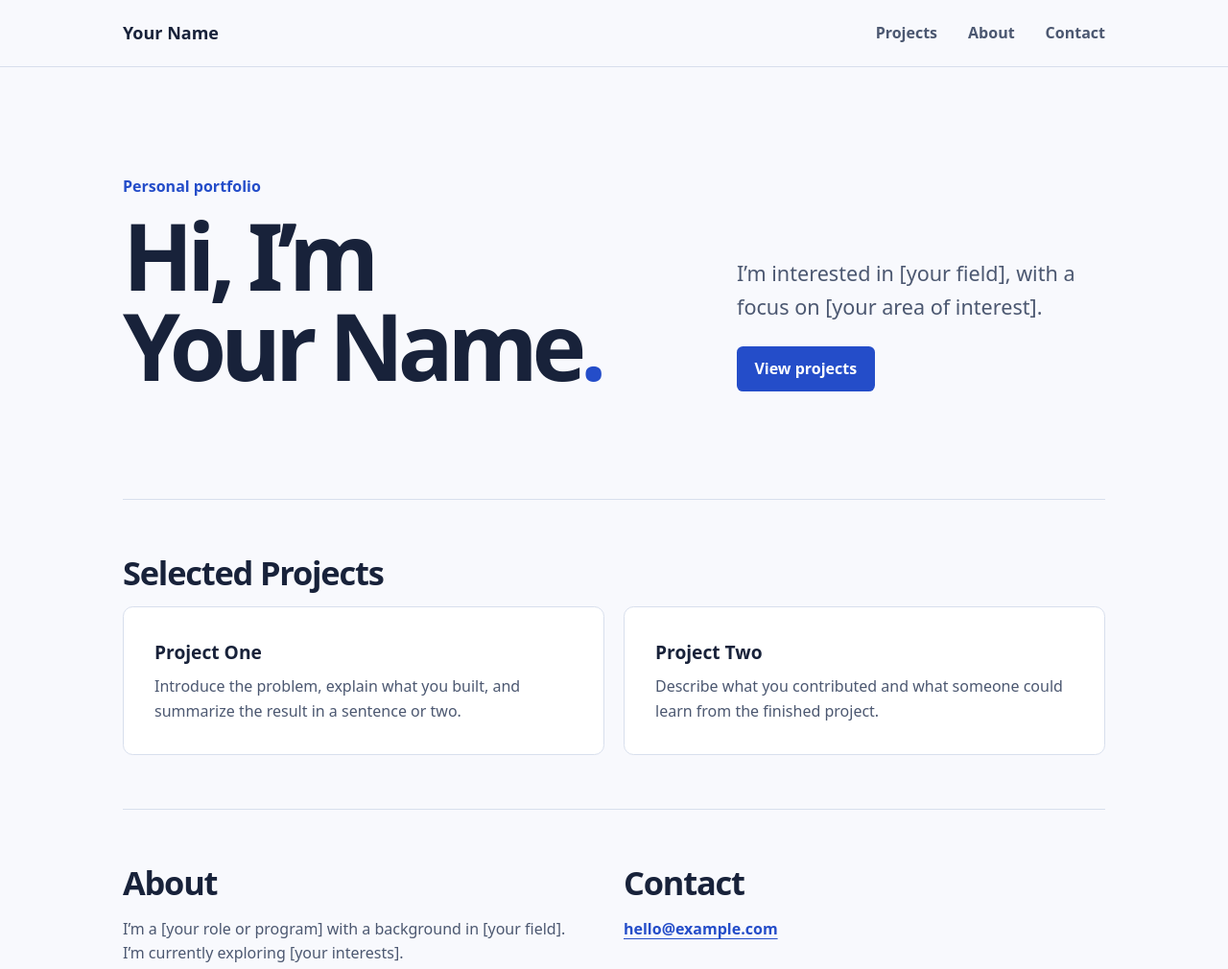
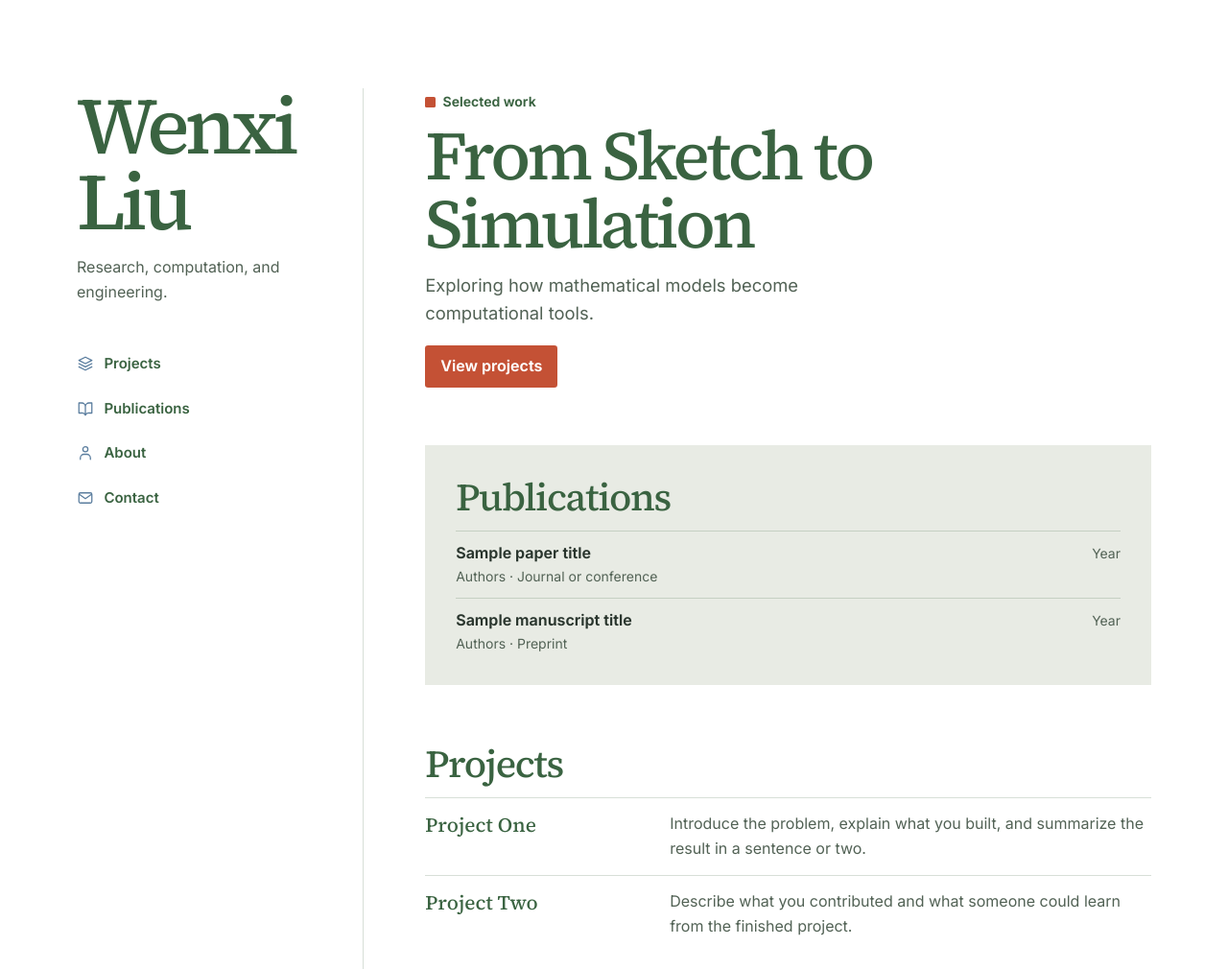
Before and after one commit to liu1223wenxi/liu1223wenxi.github.io, a plain HTML site: page index.html in a window 1280 px wide. Shown: the top 1010 px of the page at 96% size. Drawn offline with Linux system fonts and the light colour scheme.

Commit message:
Color change

```diff
--- a/index.html
+++ b/index.html
@@ -3,44 +3,91 @@
 <head>
   <meta charset="utf-8">
   <meta name="viewport" content="width=device-width, initial-scale=1">
-  <meta name="description" content="The personal portfolio of Your Name.">
-  <title>Your Name | Portfolio</title>
+  <meta name="description" content="The personal portfolio of Wenxi Liu.">
+  <title>Wenxi Liu | Portfolio</title>
+  <link rel="preconnect" href="https://fonts.googleapis.com">
+  <link rel="preconnect" href="https://fonts.gstatic.com" crossorigin>
+  <link rel="stylesheet" href="https://fonts.googleapis.com/css2?family=Inter:wght@400..650&amp;family=Source+Serif+4:opsz,wght@8..60,400..600&amp;display=swap">
   <link rel="stylesheet" href="./styles.css">
 </head>
 <body>
-  <header class="site-header">
-    <div class="container header-inner">
-      <a class="site-name" href="#top">Your Name</a>
-      <nav aria-label="Main navigation">
-        <a href="#projects">Projects</a>
-        <a href="#about">About</a>
-        <a href="#contact">Contact</a>
+  <a class="skip-link" href="#main-content">Skip to content</a>
+  <div class="site-layout" id="top">
+    <header class="site-index">
+      <div class="index-inner">
+        <h1 class="site-name">Wenxi <span>Liu</span></h1>
+        <!-- Replace this sample tagline with your own introduction. -->
+        <p class="site-intro">Research, computation, and engineering.</p>
+        <nav class="index-nav" aria-label="Main navigation">
+          <a href="#projects">
+            <svg class="nav-icon" viewBox="0 0 24 24" aria-hidden="true" focusable="false">
+              <path d="m12 3 9 4.5-9 4.5-9-4.5L12 3ZM3 12l9 4.5 9-4.5M3 16.5l9 4.5 9-4.5"/>
+            </svg>
+            Projects
+          </a>
+          <a href="#publications">
+            <svg class="nav-icon" viewBox="0 0 24 24" aria-hidden="true" focusable="false">
+              <path d="M12 7v14M3 4h4a5 5 0 0 1 5 5 5 5 0 0 1 5-5h4v14h-4a5 5 0 0 0-5 3 5 5 0 0 0-5-3H3V4Z"/>
+            </svg>
+            Publications
+          </a>
+          <a href="#about">
+            <svg class="nav-icon" viewBox="0 0 24 24" aria-hidden="true" focusable="false">
+              <circle cx="12" cy="7" r="3.5"/>
+              <path d="M5 21v-2a5 5 0 0 1 5-5h4a5 5 0 0 1 5 5v2"/>
+            </svg>
+            About
+          </a>
+          <a href="#contact">
+            <svg class="nav-icon" viewBox="0 0 24 24" aria-hidden="true" focusable="false">
+              <rect x="3" y="5" width="18" height="14" rx="2"/>
+              <path d="m3.5 7 8.5 6 8.5-6"/>
+            </svg>
+            Contact
+          </a>
         </nav>
       </div>
     </header>
 
-  <main id="top" class="container">
-    <section class="hero" aria-labelledby="intro-title">
+    <main id="main-content" tabindex="-1">
+      <section class="featured" aria-labelledby="featured-title">
+        <p class="section-label">Selected work</p>
+        <!-- Replace the sample feature when choosing the homepage content. -->
+        <h2 id="featured-title">From Sketch to Simulation</h2>
+        <p class="featured-summary">Exploring how mathematical models become computational tools.</p>
+        <a class="feature-button" href="#projects">View projects</a>
+      </section>
+
+      <section class="publications" id="publications" aria-labelledby="publications-title">
+        <h2 id="publications-title">Publications</h2>
+        <!-- Replace the sample titles, citations, and years with real publications. -->
+        <ul class="publication-list">
+          <li class="publication">
             <div>
-        <p class="section-label">Personal portfolio</p>
-        <h1 id="intro-title">Hi, I’m<br>Your Name<span>.</span></h1>
+              <h3>Sample paper title</h3>
+              <p>Authors · Journal or conference</p>
             </div>
-      <div class="hero-summary">
-        <!-- Replace this sentence with a one-line introduction. -->
-        <p>I’m interested in [your field], with a focus on [your area of interest].</p>
-        <a class="button" href="#projects">View projects</a>
+            <span class="publication-year">Year</span>
+          </li>
+          <li class="publication">
+            <div>
+              <h3>Sample manuscript title</h3>
+              <p>Authors · Preprint</p>
             </div>
+            <span class="publication-year">Year</span>
+          </li>
+        </ul>
       </section>
 
       <section class="projects" id="projects" aria-labelledby="projects-title">
-      <h2 id="projects-title">Selected Projects</h2>
-      <!-- Replace these sample cards with your own projects. -->
-      <div class="project-grid">
-        <article class="project-card">
+        <h2 id="projects-title">Projects</h2>
+        <!-- Replace the sample projects with your own. -->
+        <div class="project-list">
+          <article class="project">
             <h3>Project One</h3>
             <p>Introduce the problem, explain what you built, and summarize the result in a sentence or two.</p>
           </article>
-        <article class="project-card">
+          <article class="project">
             <h3>Project Two</h3>
             <p>Describe what you contributed and what someone could learn from the finished project.</p>
           </article>
@@ -59,5 +106,6 @@
         </section>
       </div>
     </main>
+  </div>
 </body>
 </html>
--- a/styles.css
+++ b/styles.css
@@ -1,15 +1,20 @@
 :root {
   color-scheme: light;
-  --background: #f8f9fd;
-  --surface: #fff;
-  --text: #18223a;
-  --muted: #4c5871;
-  --accent: #244dc9;
-  --accent-hover: #183794;
-  --line: #d8dfed;
-  font-family: system-ui, -apple-system, "Segoe UI", sans-serif;
+  --white: #fff;
+  --green: #3a6341;
+  --text: #29352d;
+  --muted: #526255;
+  --paper: #e8ebe4;
+  --blue: #5a7d9e;
+  --accent: #c45135;
+  --accent-hover: #a6402a;
+  --line: #d7dfd7;
+  --paper-line: #c5cfc2;
+  --heading-font: 'Source Serif 4', Georgia, serif;
+  --body-font: Inter, system-ui, sans-serif;
+  background: var(--white);
   color: var(--text);
-  background: var(--background);
+  font-family: var(--body-font);
 }
 
 *, *::before, *::after {
@@ -21,13 +26,13 @@ body {
   line-height: 1.6;
 }
 
-h1, h2, h3, p {
+h1, h2, h3, p, ul {
   margin: 0;
 }
 
 a {
-  color: inherit;
-  text-underline-offset: 0.25em;
+  color: var(--green);
+  text-underline-offset: 0.24em;
 }
 
 a:focus-visible {
@@ -35,148 +40,281 @@ a:focus-visible {
   outline-offset: 4px;
 }
 
-.container {
-  width: min(100% - 3rem, 64rem);
-  margin-inline: auto;
+section[id] {
+  scroll-margin-top: 1.5rem;
 }
 
-.site-header {
-  border-bottom: 1px solid var(--line);
+.skip-link {
+  position: absolute;
+  z-index: 1;
+  inset-block-start: 0.75rem;
+  inset-inline-start: 0.75rem;
+  padding: 0.5rem 0.85rem;
+  transform: translateY(calc(-100% - 1rem));
+  background: var(--white);
+  font-weight: 600;
 }
 
-.header-inner {
-  display: flex;
-  flex-wrap: wrap;
-  align-items: center;
-  justify-content: space-between;
-  gap: 0.5rem 1.5rem;
-  padding-block: 1.25rem;
+.skip-link:focus {
+  transform: none;
+}
+
+.site-layout {
+  display: grid;
+  grid-template-columns: minmax(11rem, 0.85fr) minmax(0, 2.15fr);
+  gap: clamp(1.75rem, 5vw, 4.5rem);
+  width: min(100% - 2 * clamp(1.25rem, 5.8vw, 4.5rem), 70rem);
+  margin-inline: auto;
+  padding-block: clamp(2.75rem, 7.2vw, 6rem) clamp(3rem, 8vw, 6.5rem);
+}
+
+.site-index {
+  padding-inline-end: clamp(0.9rem, 3vw, 2.2rem);
+  border-inline-end: 1px solid var(--line);
+}
+
+.site-name, h2 {
+  color: var(--green);
+  font-family: var(--heading-font);
+  font-weight: 500;
 }
 
 .site-name {
-  font-size: 1.125rem;
-  font-weight: 750;
-  text-decoration: none;
+  font-size: clamp(3.25rem, 6.5vw, 5.75rem);
+  line-height: 0.95;
+  letter-spacing: -0.06em;
+  overflow-wrap: anywhere;
 }
 
-nav {
-  display: flex;
-  flex-wrap: wrap;
-  gap: 0.5rem clamp(1rem, 3vw, 2rem);
+.site-name span {
+  display: block;
 }
 
-nav a {
+.site-intro {
+  max-width: 23ch;
+  margin-top: 1rem;
   color: var(--muted);
+}
+
+.index-nav {
+  display: grid;
+  gap: 0.15rem;
+  margin-top: clamp(1.2rem, 4vw, 2.5rem);
+}
+
+.index-nav a {
+  display: inline-flex;
+  justify-self: start;
+  align-items: center;
+  gap: 0.65rem;
+  min-height: 2.75rem;
+  font-size: 0.9375rem;
   font-weight: 600;
   text-decoration: none;
 }
 
-nav a:hover, .site-name:hover {
-  color: var(--accent);
+.index-nav a:hover {
   text-decoration: underline;
+  text-decoration-color: var(--blue);
 }
 
-.hero {
-  display: grid;
-  grid-template-columns: minmax(0, 1.5fr) minmax(0, 1fr);
-  align-items: end;
-  gap: clamp(1.5rem, 5vw, 4rem);
-  padding-block: clamp(3.5rem, 9vw, 7rem);
-  border-bottom: 1px solid var(--line);
+.nav-icon {
+  width: 1.125rem;
+  height: 1.125rem;
+  flex: 0 0 1.125rem;
+  fill: none;
+  stroke: var(--blue);
+  stroke-width: 1.7;
+  stroke-linecap: round;
+  stroke-linejoin: round;
+}
+
+h2 {
+  font-size: clamp(1.85rem, 3.4vw, 2.5rem);
+  line-height: 1.12;
+  letter-spacing: -0.035em;
+}
+
+.featured {
+  padding-top: 0.2rem;
+  margin-bottom: clamp(2.25rem, 5vw, 3.75rem);
 }
 
 .section-label {
-  margin-bottom: 0.75rem;
-  color: var(--accent);
-  font-weight: 700;
+  display: flex;
+  align-items: center;
+  gap: 0.5rem;
+  color: var(--green);
+  font-size: 0.875rem;
+  font-weight: 650;
 }
 
-h1 {
-  font-size: clamp(3rem, 8vw, 6rem);
-  font-weight: 800;
-  line-height: 0.98;
-  letter-spacing: -0.065em;
-  overflow-wrap: anywhere;
+.section-label::before {
+  width: 0.65rem;
+  height: 0.65rem;
+  border-radius: 0.1rem;
+  background: var(--accent);
+  content: '';
 }
 
-h1 span, .email {
-  color: var(--accent);
+.featured h2 {
+  max-width: 16ch;
+  margin-top: 0.6rem;
+  font-size: clamp(2.55rem, 5.6vw, 5.1rem);
+  line-height: 0.99;
+  letter-spacing: -0.05em;
 }
 
-.hero-summary p {
-  max-width: 30ch;
-  margin-bottom: 1.5rem;
+.featured-summary {
+  max-width: 44ch;
+  margin-top: 0.85rem;
   color: var(--muted);
-  font-size: clamp(1.125rem, 2vw, 1.35rem);
+  font-size: clamp(1rem, 2vw, 1.15rem);
 }
 
-.button {
-  display: inline-block;
-  padding: 0.65rem 1.15rem;
-  border-radius: 0.4rem;
-  color: var(--surface);
+.feature-button {
+  display: inline-flex;
+  align-items: center;
+  min-height: 2.75rem;
+  margin-top: 1.15rem;
+  padding: 0.55rem 1rem;
+  border-radius: 0.2rem;
   background: var(--accent);
-  font-weight: 700;
+  color: var(--white);
+  font-weight: 650;
   text-decoration: none;
 }
 
-.button:hover {
+.feature-button:hover {
   background: var(--accent-hover);
 }
 
-.projects, .details {
-  padding-block: clamp(2rem, 5vw, 3.5rem);
+.publications {
+  padding: clamp(1.1rem, 3.4vw, 2rem);
+  background: var(--paper);
 }
 
-h2 {
-  margin-bottom: 1rem;
-  font-size: clamp(1.6rem, 3vw, 2.15rem);
-  line-height: 1.15;
-  letter-spacing: -0.035em;
+.publication-list {
+  margin-top: 0.75rem;
+  padding: 0;
+  list-style: none;
 }
 
-.project-grid, .details {
+.publication {
   display: grid;
-  grid-template-columns: repeat(2, minmax(0, 1fr));
-  gap: 1.25rem;
+  grid-template-columns: minmax(0, 1fr) auto;
+  align-items: baseline;
+  gap: 0.35rem 1rem;
+  padding-block: 0.65rem;
+  border-top: 1px solid var(--paper-line);
 }
 
-.project-card {
-  padding: clamp(1.25rem, 3vw, 2rem);
-  border: 1px solid var(--line);
-  border-radius: 0.65rem;
-  background: var(--surface);
+.publication:last-child {
+  padding-bottom: 0;
 }
 
-h3 {
-  margin-bottom: 0.45rem;
-  font-size: 1.2rem;
+.publication h3 {
+  font-size: 1rem;
+  font-weight: 650;
 }
 
-.project-card p, .details p {
+.publication p, .publication-year {
+  color: var(--muted);
+  font-size: 0.875rem;
+}
+
+.publication-year {
+  font-variant-numeric: tabular-nums;
+}
+
+.projects, .details {
+  margin-top: clamp(2.25rem, 5vw, 3.75rem);
+}
+
+.project-list {
+  margin-top: 0.75rem;
+}
+
+.project {
+  display: grid;
+  grid-template-columns: minmax(7.5rem, 1fr) minmax(0, 2.1fr);
+  gap: 0.3rem 1rem;
+  padding-block: 0.9rem;
+  border-top: 1px solid var(--line);
+}
+
+.project h3 {
+  color: var(--green);
+  font: 500 1.3rem/1.3 var(--heading-font);
+}
+
+.project p, .details p {
   max-width: 52ch;
   color: var(--muted);
 }
 
 .details {
+  display: grid;
+  grid-template-columns: minmax(0, 1.35fr) minmax(0, 1fr);
+  gap: 1.6rem;
+  padding-top: 1.5rem;
   border-top: 1px solid var(--line);
+}
+
+.details h2 {
+  margin-bottom: 0.55rem;
 }
 
 .email {
   font-weight: 600;
   overflow-wrap: anywhere;
+  text-decoration-color: var(--blue);
 }
 
-#projects, #about, #contact {
-  scroll-margin-top: 1.5rem;
+@media (min-width: 47.001rem) and (min-height: 36rem) {
+  .index-inner {
+    position: sticky;
+    top: 2.5rem;
+  }
 }
 
-@media (max-width: 44rem) {
-  .hero, .project-grid, .details {
+@media (max-width: 47rem) {
+  .site-layout {
+    grid-template-columns: 1fr;
+    padding-top: 2.25rem;
+  }
+
+  .site-index {
+    padding: 0 0 0.8rem;
+    border-inline-end: 0;
+    border-bottom: 1px solid var(--line);
+  }
+
+  .site-name span {
+    display: inline;
+  }
+
+  .site-intro {
+    max-width: 38ch;
+    margin-top: 0.65rem;
+  }
+
+  .index-nav {
+    display: flex;
+    flex-wrap: wrap;
+    gap: 0.1rem 1.25rem;
+    margin-top: 0.65rem;
+  }
+}
+
+@media (max-width: 28rem) {
+  .index-nav {
+    display: grid;
+    grid-template-columns: repeat(2, minmax(0, 1fr));
+    gap: 0 0.75rem;
+  }
+
+  .project, .details {
     grid-template-columns: 1fr;
   }
-
-  .details {
-    gap: 2rem;
-  }
 }
```
Lines whose indentation alone changed are shown as unchanged.
